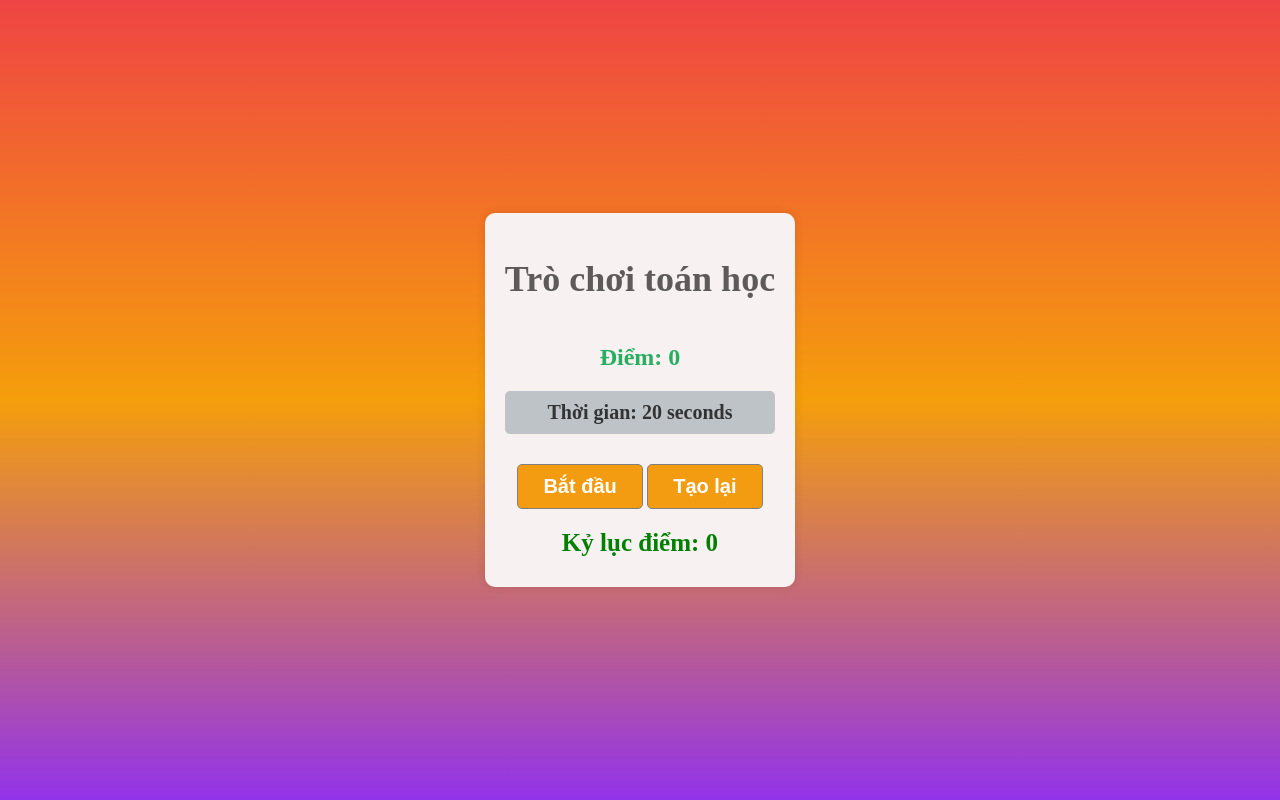
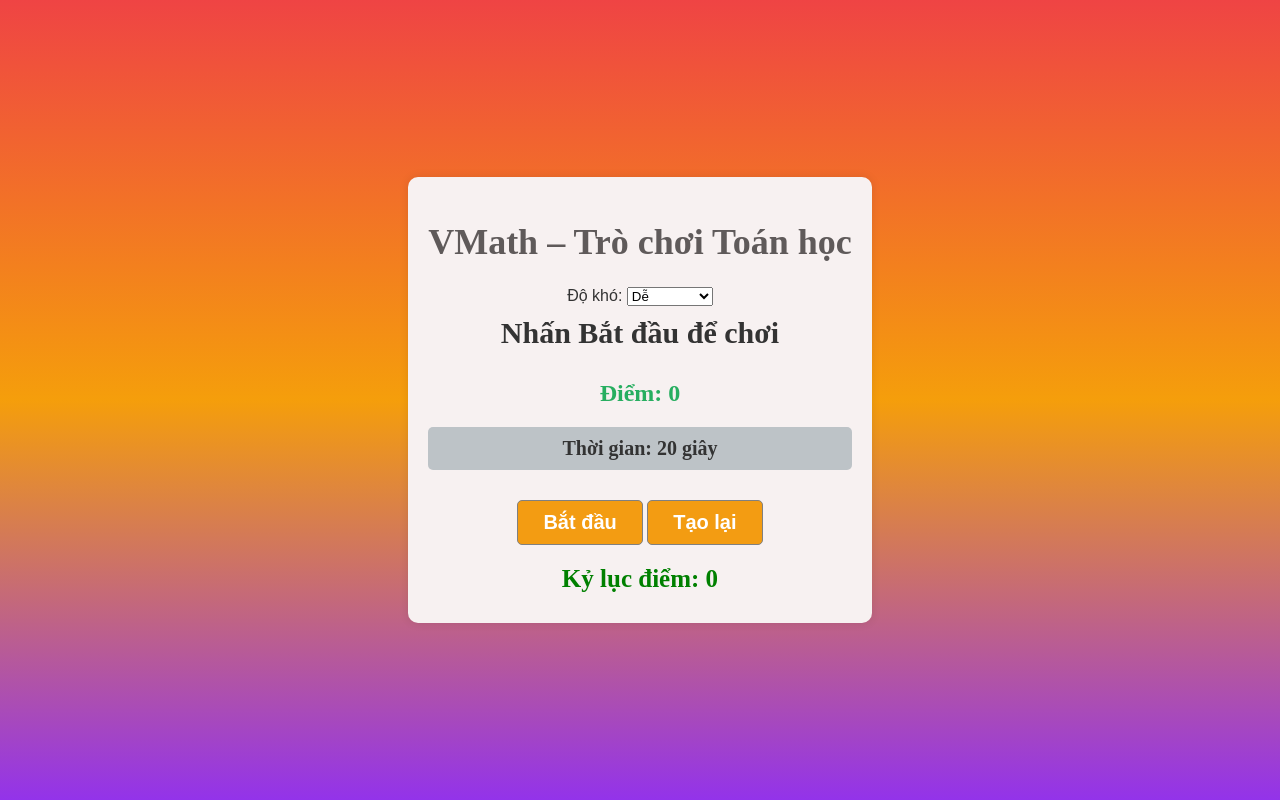
Before and after one commit to hoctap24/VMath, a plain HTML site: page index.html in a window 1280 px wide. Drawn offline with Linux system fonts and the light colour scheme.

Commit message:
Update index.html for Vietnamese localization

```diff
--- a/index.html
+++ b/index.html
@@ -1,33 +1,39 @@
 <!DOCTYPE html>
-<html lang="en">
+<html lang="vi">
   <head>
     <meta charset="UTF-8" />
     <meta name="viewport" content="width=device-width, initial-scale=1.0" />
-    <title>Vmath</title>
+    <title>VMath</title>
     <link rel="stylesheet" href="style.css" />
   </head>
 
   <body>
     <div class="container">
-      <h1>Trò chơi toán học</h1>
-      <p id="problem"></p>
+      <h1>VMath – Trò chơi Toán học</h1>
+
+      <div class="controls">
+        <label for="level">Độ khó:</label>
+        <select id="level">
+          <option value="easy">Dễ</option>
+          <option value="medium">Trung bình</option>
+          <option value="hard">Khó</option>
+        </select>
+      </div>
+
+      <p id="problem">Nhấn Bắt đầu để chơi</p>
+
       <div class="options" id="options"></div>
+
       <p id="result"></p>
-      <p class="score">
-        Điểm:
-        <span id="currentScore">0</span>
-      </p>
-      <p id="timer">
-        Thời gian:
-        <span id="time">20</span>
-        seconds
-      </p>
-      <button onclick="startGame()">Bắt đầu</button>
-      <button onclick="resetGame()">Tạo lại</button>
-      <p id="highScore">
-        Kỷ lục điểm:
-        <span id="highScoreValue">0</span>
-      </p>
+
+      <p class="score">Điểm: <span id="currentScore">0</span></p>
+
+      <p id="timer">Thời gian: <span id="time">20</span> giây</p>
+
+      <button id="startBtn">Bắt đầu</button>
+      <button id="resetBtn">Tạo lại</button>
+
+      <p id="highScore">Kỷ lục điểm: <span id="highScoreValue">0</span></p>
     </div>
 
     <script src="script.js"></script>
```
